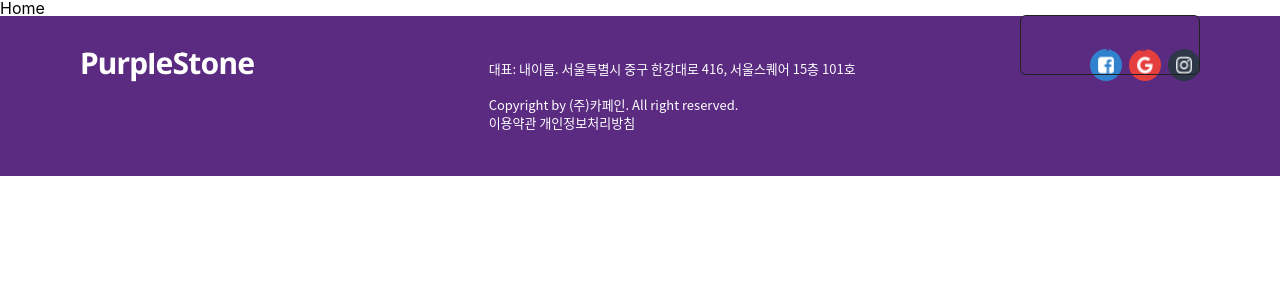
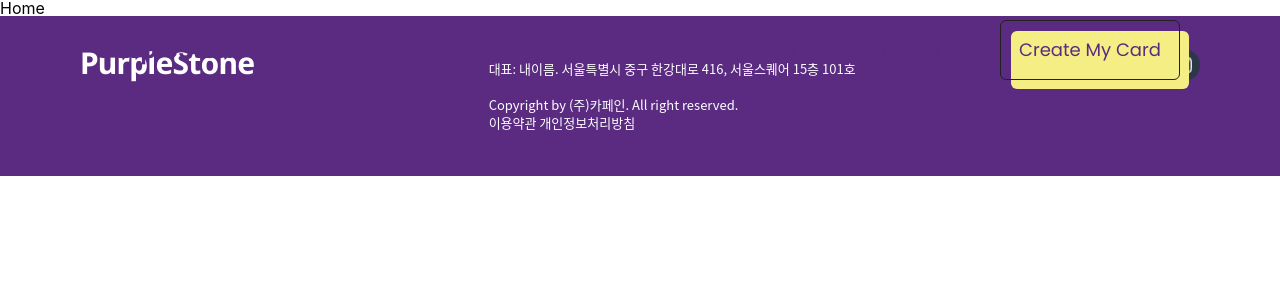
Before and after one commit to oh930428/purplestone, a React (Create React App) app: page / in a window 1280 px wide. Shown: the top 300 px of the page. Built offline with nearby package versions, Linux system fonts and the light colour scheme.

Commit message:
💄 [design] Navigation padding 수정

```diff
--- a/src/components/Navigation/Navigation.tsx
+++ b/src/components/Navigation/Navigation.tsx
@@ -37,12 +37,13 @@ export default Navigation;
 
 const Container = styled.nav`
   position: absolute;
-  top: 15px;
+  top: 20px;
   display: flex;
   justify-content: space-between;
   align-items: center;
   width: 100%;
-  padding: 0 80px;
+  padding: 0 100px;
+  z-index: 100;
 
   a {
     color: ${colors.Primary_01};
```
